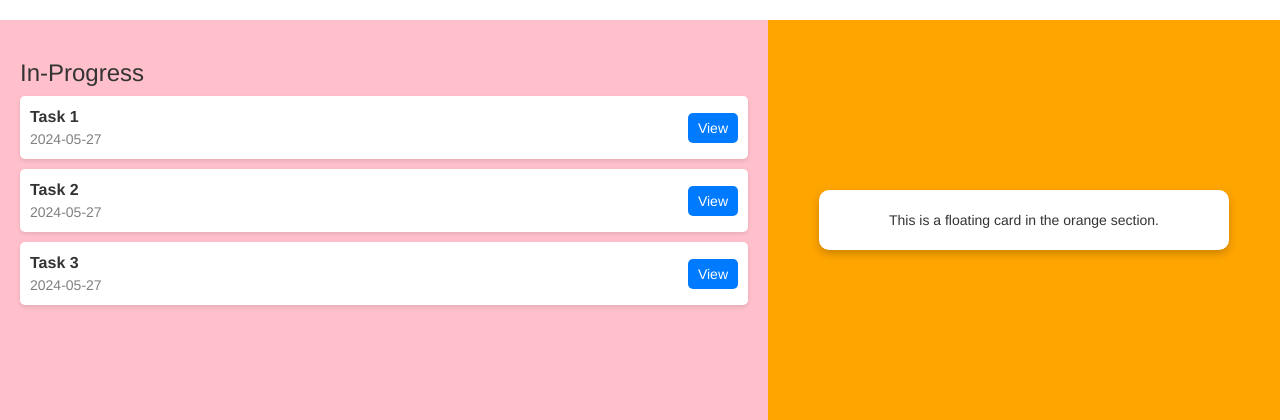
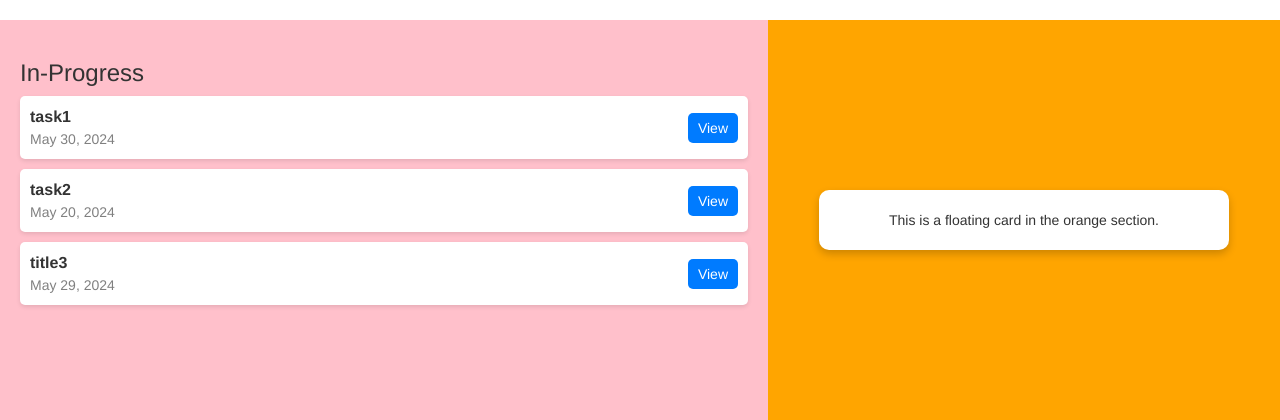
Before and after one commit to milinddinesh/simple-todo, a Django app: template ProductivityTracker/templates/home.html in a window 1280 px wide. Shown: the part 456-876 px from the top of the page. Run offline with Django 5.2, Linux system fonts and the light colour scheme; the template is opened without the code that fills it: values that come from a table or form of the project are taken from there, others are empty; data comes from the database, SQL or seed files in the repository; some libraries are stand-ins or nearby versions.

Commit message:
add python block for in-progress

```diff
--- a/ProductivityTracker/templates/home.html
+++ b/ProductivityTracker/templates/home.html
@@ -36,29 +36,17 @@
 <div class="green-half">
     <div class="pink-section">
         <h3 class="tasks-title">In-Progress</h3>
+        {% for task in in_progress_tasks %}
         <div class="task-bar">
             <div>
-                <div class="task-title">Task 1</div>
-                <div class="task-date">2024-05-27</div>
+                <div class="task-title">{{ task.title }}</div>
+                <div class="task-date">{{ task.due_date }}</div>
             </div>
             <button class="task-button">View</button>
         </div>
-        <div class="task-bar">
-            <div>
-                <div class="task-title">Task 2</div>
-                <div class="task-date">2024-05-27</div>
-            </div>
-            <button class="task-button">View</button>
-        </div>
-        <div class="task-bar">
-            <div>
-                <div class="task-title">Task 3</div>
-                <div class="task-date">2024-05-27</div>
-            </div>
-            <button class="task-button">View</button>
-        </div>
-        <!-- Add more task bars as needed -->
+        {% endfor %}
     </div>
+
     <div class="orange-section">
         <div class="floating-card">
             This is a floating card in the orange section.
```
